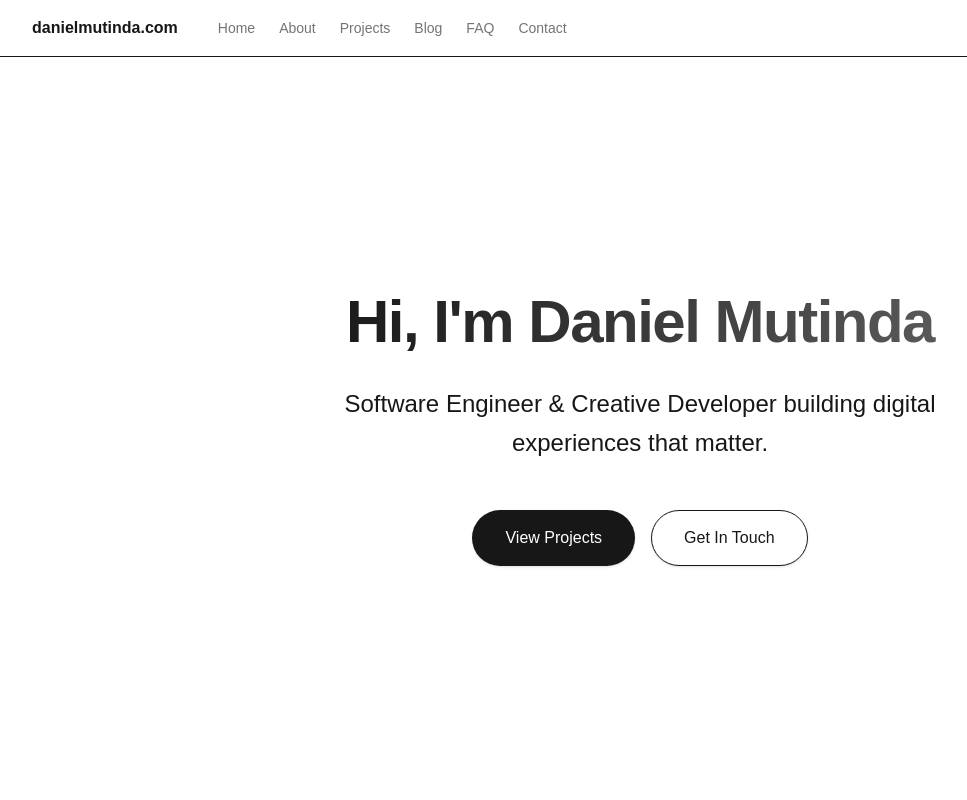
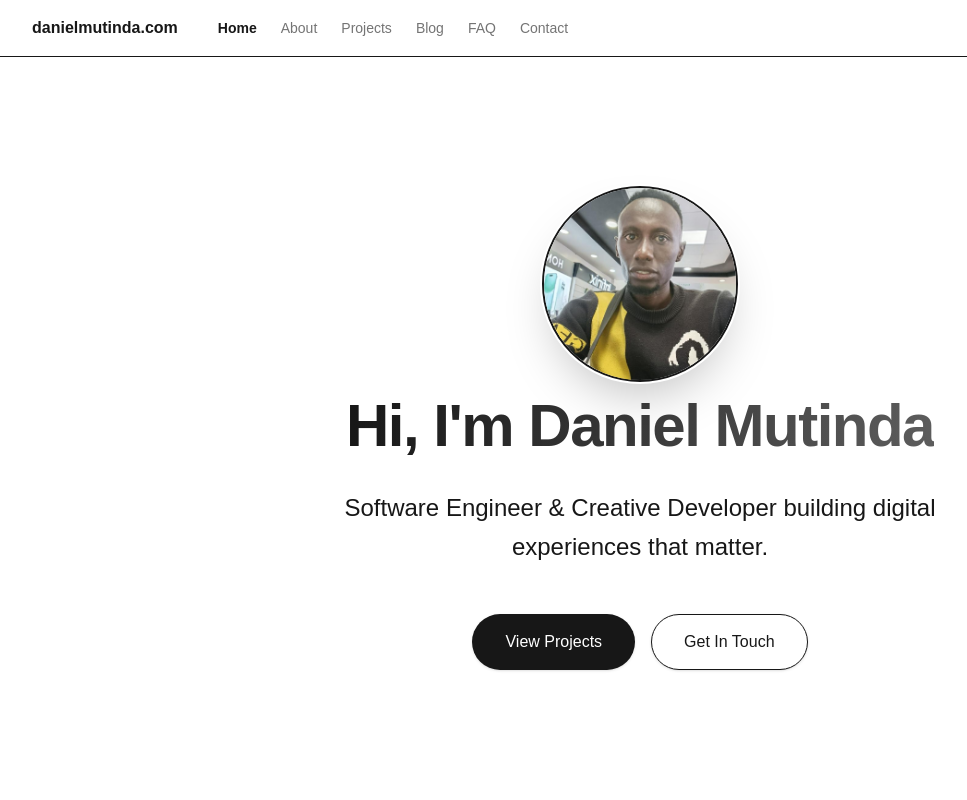
Before and after one commit to Danieltish/danielmutinda.com, a Next.js app: page / in a window 1280 px wide. Shown: the top 800 px of the page, without its empty margins (0-967 px from the left). Built offline with nearby package versions, Linux system fonts and the light colour scheme.

Commit message:
feat: Add profile picture and scrollspy navigation highlighting

```diff
--- a/src/app/page.tsx
+++ b/src/app/page.tsx
@@ -1,4 +1,5 @@
 import Link from "next/link";
+import Image from "next/image";
 import AboutSection from "@/components/AboutSection";
 import ProjectsSection from "@/components/ProjectsSection";
 import BlogSection from "@/components/BlogSection";
@@ -10,7 +11,19 @@ export default function Home() {
     <div className="flex flex-col w-full">
       {/* Hero Section */}
       <section id="home" className="flex flex-col items-center justify-center pt-24 pb-12 px-6 sm:px-8 md:pt-32 md:pb-16 lg:px-12 w-full min-h-[85vh]">
-        <div className="max-w-3xl text-center space-y-6 md:space-y-8">
+        <div className="max-w-3xl text-center space-y-6 md:space-y-8 flex flex-col items-center">
+
+          {/* Profile Avatar */}
+          <div className="relative w-32 h-32 sm:w-40 sm:h-40 md:w-48 md:h-48 mb-2 md:mb-4 rounded-full overflow-hidden shadow-2xl ring-4 ring-background outline outline-2 outline-border/50">
+            <Image
+              src="/profile.jpg"
+              alt="Daniel Mutinda"
+              fill
+              className="object-cover transform hover:scale-105 transition-transform duration-500"
+              priority
+            />
+          </div>
+
           <h1 className="text-4xl sm:text-5xl md:text-6xl font-extrabold tracking-tight bg-clip-text text-transparent bg-gradient-to-r from-foreground to-foreground/70">
             Hi, I'm Daniel Mutinda
           </h1>
--- a/src/components/Navbar.tsx
+++ b/src/components/Navbar.tsx
@@ -5,6 +5,16 @@ import { useState, useEffect } from 'react';
 
 export default function Navbar() {
   const [isOpen, setIsOpen] = useState(false);
+  const [activeSection, setActiveSection] = useState("");
+
+  const navLinks = [
+    { name: "Home", path: "#home" },
+    { name: "About", path: "#about" },
+    { name: "Projects", path: "#projects" },
+    { name: "Blog", path: "#blog" },
+    { name: "FAQ", path: "#faq" },
+    { name: "Contact", path: "#contact" },
+  ];
 
   // Prevent scrolling when mobile menu is open
   useEffect(() => {
@@ -18,14 +28,29 @@ export default function Navbar() {
     };
   }, [isOpen]);
 
-  const navLinks = [
-    { name: "Home", path: "#home" },
-    { name: "About", path: "#about" },
-    { name: "Projects", path: "#projects" },
-    { name: "Blog", path: "#blog" },
-    { name: "FAQ", path: "#faq" },
-    { name: "Contact", path: "#contact" },
-  ];
+  // Track active section on scroll
+  useEffect(() => {
+    const handleScroll = () => {
+      const sections = navLinks.map(link => link.path.substring(1));
+      let current = "";
+
+      for (const section of sections) {
+        const element = document.getElementById(section);
+        if (element) {
+          const rect = element.getBoundingClientRect();
+          // Adjust 100px so early sections trigger correctly before hitting absolute 0
+          if (rect.top <= 120) {
+            current = section;
+          }
+        }
+      }
+      setActiveSection(current);
+    };
+
+    handleScroll(); // Trigger on mount
+    window.addEventListener("scroll", handleScroll, { passive: true });
+    return () => window.removeEventListener("scroll", handleScroll);
+  }, []);
 
   return (
     <>
@@ -38,11 +63,18 @@ export default function Navbar() {
 
             {/* Desktop Nav */}
             <div className="hidden md:flex gap-6">
-              {navLinks.map((link) => (
-                <Link key={link.name} href={link.path} className="transition-colors hover:text-foreground/80 text-foreground/60 text-sm font-medium">
+              {navLinks.map((link) => {
+                const isActive = activeSection === link.path.substring(1);
+                return (
+                  <Link
+                    key={link.name}
+                    href={link.path}
+                    className={`transition-all hover:text-foreground/90 text-sm ${isActive ? 'text-foreground font-extrabold' : 'text-foreground/60 font-medium'}`}
+                  >
                     {link.name}
                   </Link>
-              ))}
+                );
+              })}
             </div>
 
             {/* Mobile Menu Button */}
@@ -65,16 +97,19 @@ export default function Navbar() {
       {isOpen && (
         <div className="md:hidden fixed inset-x-0 bottom-0 top-14 z-[45] bg-background shadow-xl border-t border-border/40">
           <div className="flex flex-col px-6 py-8 gap-8 h-full overflow-y-auto w-full pb-24">
-            {navLinks.map((link) => (
+            {navLinks.map((link) => {
+              const isActive = activeSection === link.path.substring(1);
+              return (
                 <Link
                   key={link.name}
                   href={link.path}
-                className="text-foreground text-xl sm:text-2xl font-bold tracking-wide w-full block hover:text-primary transition-colors py-2"
+                  className={`text-xl sm:text-2xl tracking-wide w-full block hover:text-primary transition-colors py-2 ${isActive ? 'text-foreground font-extrabold' : 'text-foreground/70 font-bold'}`}
                   onClick={() => setIsOpen(false)}
                 >
                   {link.name}
                 </Link>
-            ))}
+              );
+            })}
           </div>
         </div>
       )}
```
Also changed, not shown: public/profile.jpg (added). Lines whose indentation alone changed are shown as unchanged.
